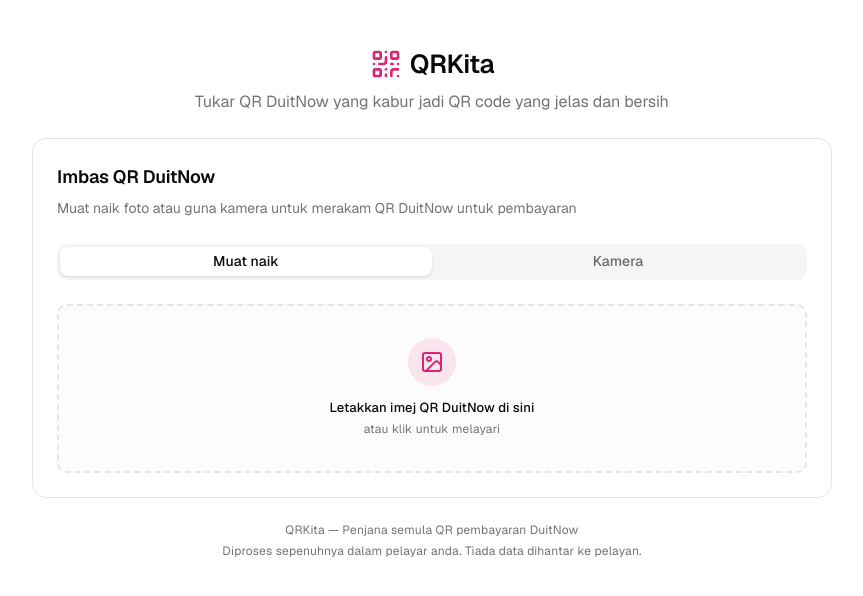
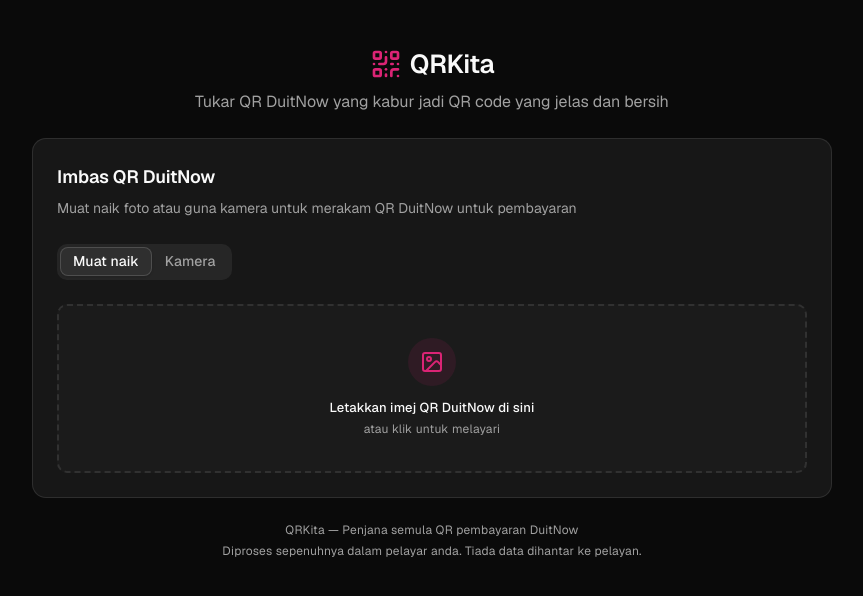
Before and after one commit to shahrulestar/tukarqr, a Next.js app: page / in a window 1280 px wide. Shown: the top 596 px of the page, without its empty margins (208-1071 px from the left). Built offline with nearby package versions, Linux system fonts and the light colour scheme; no server answers.

Commit message:
Implement dark mode support and enhance PNG rendering for QR codes. Added ThemeProvider for theme management, updated global styles for dark mode compatibility, and improved the PNG rendering function to include merchant name text. Refined UI components for better user interaction and accessibility.

```diff
--- a/app/globals.css
+++ b/app/globals.css
@@ -82,7 +82,9 @@
   --sidebar-ring: oklch(0.708 0 0);
 }
 
-.dark {
+.dark,
+:root.dark {
+  color-scheme: dark;
   --background: oklch(0.145 0 0);
   --foreground: oklch(0.985 0 0);
   --card: oklch(0.205 0 0);
--- a/app/layout.tsx
+++ b/app/layout.tsx
@@ -1,5 +1,6 @@
 import type { Metadata } from "next";
 import { Geist, Geist_Mono } from "next/font/google";
+import { ThemeProvider } from "next-themes";
 import { Toaster } from "@/components/ui/sonner";
 import "./globals.css";
 
@@ -70,16 +71,18 @@
   children: React.ReactNode;
 }>) {
   return (
-    <html lang="ms">
+    <html lang="ms" suppressHydrationWarning>
       <body
         className={`${geistSans.variable} ${geistMono.variable} font-sans antialiased`}
       >
+        <ThemeProvider attribute="class" defaultTheme="dark" forcedTheme="dark">
           <script
             type="application/ld+json"
             dangerouslySetInnerHTML={{ __html: JSON.stringify(jsonLd) }}
           />
           {children}
           <Toaster richColors position="top-center" />
+        </ThemeProvider>
       </body>
     </html>
   );
--- a/app/page.tsx
+++ b/app/page.tsx
@@ -273,8 +273,15 @@
 }
 
 const PNG_OUTPUT_SIZE = 1000;
+const PNG_TEXT_AREA_HEIGHT = 120;
 
-function renderSvgToPng(svgElement: SVGSVGElement): Promise<string> {
+function renderSvgToPng(
+  svgElement: SVGSVGElement,
+  options?: { merchantName?: string | null; includeText?: boolean }
+): Promise<string> {
+  const merchantName = options?.merchantName ?? null;
+  const includeText = options?.includeText ?? false;
+
   return new Promise((resolve, reject) => {
     const svgData = new XMLSerializer().serializeToString(svgElement);
     const svgBlob = new Blob([svgData], {
@@ -285,9 +292,10 @@
     img.onload = () => {
       const padding = 100;
       const qrSize = PNG_OUTPUT_SIZE - padding * 2;
+      const canvasHeight = includeText && merchantName ? PNG_OUTPUT_SIZE + PNG_TEXT_AREA_HEIGHT : PNG_OUTPUT_SIZE;
       const canvas = document.createElement("canvas");
       canvas.width = PNG_OUTPUT_SIZE;
-      canvas.height = PNG_OUTPUT_SIZE;
+      canvas.height = canvasHeight;
       const ctx = canvas.getContext("2d")!;
       ctx.fillStyle = "#ffffff";
       ctx.fillRect(0, 0, canvas.width, canvas.height);
@@ -298,6 +306,16 @@
         qrSize,
         qrSize
       );
+
+      if (includeText && merchantName) {
+        const centerX = PNG_OUTPUT_SIZE / 2;
+        const textY = PNG_OUTPUT_SIZE + 40;
+        ctx.textAlign = "center";
+        ctx.textBaseline = "middle";
+        ctx.fillStyle = "#000000";
+        ctx.font = "600 32px system-ui, -apple-system, sans-serif";
+        ctx.fillText(merchantName, centerX, textY);
+      }
 
       const dataUrl = canvas.toDataURL("image/png");
       URL.revokeObjectURL(url);
@@ -313,9 +331,10 @@
 
 function downloadQrAsPng(
   svgElement: SVGSVGElement,
-  filename: string
+  filename: string,
+  merchantName?: string | null
 ) {
-  renderSvgToPng(svgElement).then((dataUrl) => {
+  renderSvgToPng(svgElement, { merchantName, includeText: true }).then((dataUrl) => {
     const a = document.createElement("a");
     a.href = dataUrl;
     a.download = filename;
@@ -459,7 +478,7 @@
   function handleDownload() {
     const svg = qrSvgRef.current;
     if (!svg || !qrPayload) return;
-    downloadQrAsPng(svg, formatShortFilename(merchantName));
+    downloadQrAsPng(svg, formatShortFilename(merchantName), merchantName);
     toast.success("Berjaya", {
       description: "QR DuitNow berjaya dimuat turun! Imbas dengan aplikasi bank anda.",
     });
@@ -507,11 +526,11 @@
                 handleReset();
               }}
             >
-              <TabsList className="w-full">
-                <TabsTrigger value="upload" className="flex-1">
+              <TabsList>
+                <TabsTrigger value="upload">
                   Muat naik
                 </TabsTrigger>
-                <TabsTrigger value="camera" className="flex-1">
+                <TabsTrigger value="camera">
                   Kamera
                 </TabsTrigger>
               </TabsList>
@@ -524,11 +543,13 @@
                   className="group relative flex cursor-pointer flex-col items-center justify-center gap-3 rounded-lg border-2 border-dashed border-border bg-muted/30 p-8 transition-colors hover:border-primary/50 hover:bg-muted/50"
                 >
                   {originalImage ? (
-                    <div className="relative">
+                    <div className="relative select-none">
                       <img
                         src={originalImage}
                         alt="QR dimuat naik"
-                        className="max-h-48 max-w-full rounded-md object-contain"
+                        className="max-h-48 max-w-full rounded-md object-contain pointer-events-none"
+                        draggable={false}
+                        onDragStart={(e) => e.preventDefault()}
                       />
                       <button
                         onClick={(e) => {
@@ -623,7 +644,7 @@
             </CardHeader>
             <CardContent className="space-y-4">
               <div className="flex flex-col items-center gap-2">
-                <div className="rounded-lg bg-white p-6">
+                <div className="rounded-lg bg-card border border-border p-6 select-none">
                   <div className="relative inline-block">
                     <QRCodeSVG
                       ref={qrSvgRef}
@@ -641,8 +662,9 @@
                       <img
                         src={pngPreviewUrl}
                         alt="QR DuitNow - Imbas untuk bayar"
-                        className="w-[200px] h-auto object-contain"
+                        className="w-[200px] h-auto object-contain pointer-events-none"
                         draggable={false}
+                        onDragStart={(e) => e.preventDefault()}
                       />
                     )}
                   </div>
@@ -683,7 +705,7 @@
           <p className="text-[12px] leading-[1.45] tracking-[0.02em] text-muted-foreground">
             QRKita &mdash; Penjana semula QR pembayaran DuitNow
           </p>
-          <p className="text-[12px] leading-[1.45] tracking-[0.02em] text-muted-foreground">
+          <p className="text-[12px] leading-[1.45] tracking-[0.02em] text-muted-foreground text-balance">
             Diproses sepenuhnya dalam pelayar anda. Tiada data dihantar ke pelayan.
           </p>
         </div>
--- a/components/ui/tabs.tsx
+++ b/components/ui/tabs.tsx
@@ -26,7 +26,7 @@
 }
 
 const tabsListVariants = cva(
-  "rounded-lg p-[3px] group-data-[orientation=horizontal]/tabs:h-9 data-[variant=line]:rounded-none group/tabs-list text-muted-foreground inline-flex w-fit items-center justify-center group-data-[orientation=vertical]/tabs:h-fit group-data-[orientation=vertical]/tabs:flex-col",
+  "rounded-lg p-[3px] group-data-[orientation=horizontal]/tabs:h-9 data-[variant=line]:rounded-none group/tabs-list text-muted-foreground inline-flex w-fit items-center justify-start group-data-[orientation=vertical]/tabs:h-fit group-data-[orientation=vertical]/tabs:flex-col",
   {
     variants: {
       variant: {
@@ -64,7 +64,7 @@
     <TabsPrimitive.Trigger
       data-slot="tabs-trigger"
       className={cn(
-        "focus-visible:border-ring focus-visible:ring-ring/50 focus-visible:outline-ring text-foreground/60 hover:text-foreground dark:text-muted-foreground dark:hover:text-foreground relative inline-flex h-[calc(100%-1px)] flex-1 items-center justify-center gap-1.5 rounded-md border border-transparent px-2 py-1 text-[14px] font-medium tracking-[0.01em] whitespace-nowrap transition-all group-data-[orientation=vertical]/tabs:w-full group-data-[orientation=vertical]/tabs:justify-start focus-visible:ring-[3px] focus-visible:outline-1 disabled:pointer-events-none disabled:opacity-50 group-data-[variant=default]/tabs-list:data-[state=active]:shadow-sm group-data-[variant=line]/tabs-list:data-[state=active]:shadow-none [&_svg]:pointer-events-none [&_svg]:shrink-0 [&_svg:not([class*='size-'])]:size-4",
+        "focus-visible:border-ring focus-visible:ring-ring/50 focus-visible:outline-ring text-foreground/60 hover:text-foreground dark:text-muted-foreground dark:hover:text-foreground relative inline-flex h-[calc(100%-1px)] min-w-0 shrink-0 items-center justify-center gap-1.5 rounded-md border border-transparent px-3 py-1 text-[14px] font-medium tracking-[0.01em] whitespace-nowrap transition-all group-data-[orientation=vertical]/tabs:w-full group-data-[orientation=vertical]/tabs:justify-start focus-visible:ring-[3px] focus-visible:outline-1 disabled:pointer-events-none disabled:opacity-50 group-data-[variant=default]/tabs-list:data-[state=active]:shadow-sm group-data-[variant=line]/tabs-list:data-[state=active]:shadow-none [&_svg]:pointer-events-none [&_svg]:shrink-0 [&_svg:not([class*='size-'])]:size-4",
         "group-data-[variant=line]/tabs-list:bg-transparent group-data-[variant=line]/tabs-list:data-[state=active]:bg-transparent dark:group-data-[variant=line]/tabs-list:data-[state=active]:border-transparent dark:group-data-[variant=line]/tabs-list:data-[state=active]:bg-transparent",
         "data-[state=active]:bg-background dark:data-[state=active]:text-foreground dark:data-[state=active]:border-input dark:data-[state=active]:bg-input/30 data-[state=active]:text-foreground",
         "after:bg-foreground after:absolute after:opacity-0 after:transition-opacity group-data-[orientation=horizontal]/tabs:after:inset-x-0 group-data-[orientation=horizontal]/tabs:after:bottom-[-5px] group-data-[orientation=horizontal]/tabs:after:h-0.5 group-data-[orientation=vertical]/tabs:after:inset-y-0 group-data-[orientation=vertical]/tabs:after:-right-1 group-data-[orientation=vertical]/tabs:after:w-0.5 group-data-[variant=line]/tabs-list:data-[state=active]:after:opacity-100",
```
Lines whose indentation alone changed are shown as unchanged.
